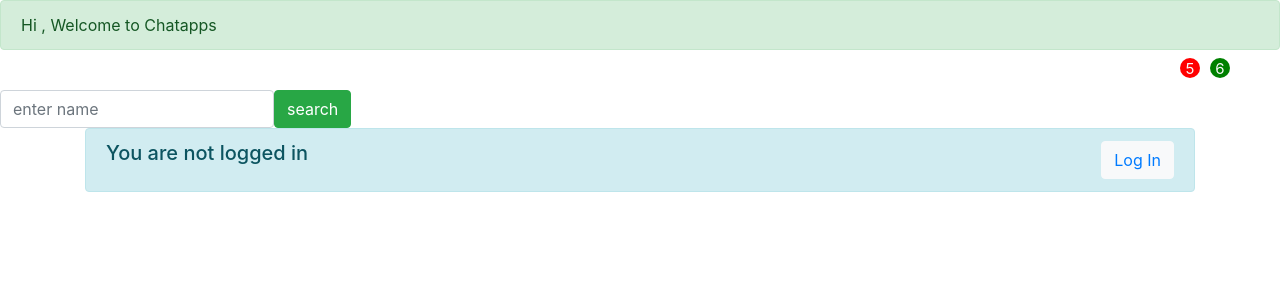
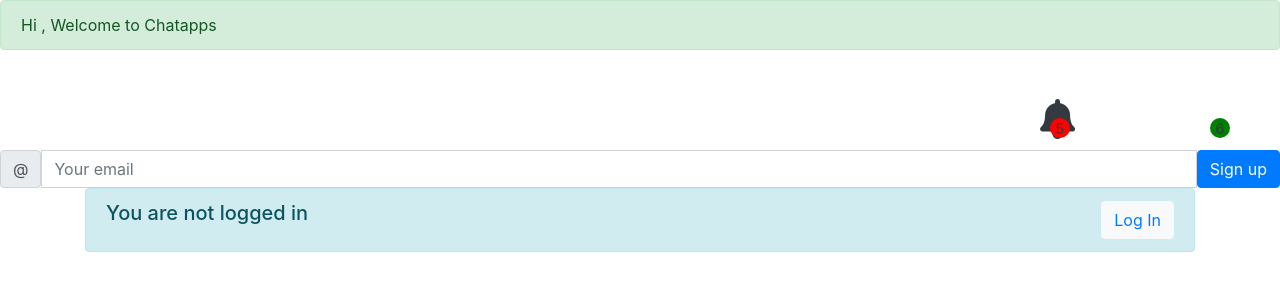
Before and after one commit to amar13617/Django_ChatApp, a Django app: a page that uses wechatapp/templates/base.html in a window 1280 px wide. Shown: the top 300 px of the page. Run offline with Django 4.2, Linux system fonts and the light colour scheme; data comes from the database, SQL or seed files in the repository; some libraries are stand-ins or nearby versions.

Commit message:
code committed

```diff
--- a/wechatapp/templates/base.html
+++ b/wechatapp/templates/base.html
@@ -6,10 +6,10 @@
     <meta name="viewport" content="width=device-width, initial-scale=1, shrink-to-fit=no">
 
     <!-- Bootstrap CSS -->
-    <link rel="stylesheet" href="https://cdn.jsdelivr.net/npm/bootstrap@4.3.1/dist/css/bootstrap.min.css" integrity="sha384-ggOyR0iXCbMQv3Xipma34MD+dH/1fQ784/j6cY/iJTQUOhcWr7x9JvoRxT2MZw1T" crossorigin="anonymous">
 
     <title>{% block title %}Django Auth Tutorial{% endblock %}</title>
-
+    <link rel="stylesheet" href="https://maxcdn.bootstrapcdn.com/bootstrap/4.5.2/css/bootstrap.min.css">
+    <link href="https://cdnjs.cloudflare.com/ajax/libs/font-awesome/5.15.3/css/all.min.css" rel="stylesheet" />
 
   </head>
 
@@ -64,6 +64,16 @@
       background-color: red;
 
     }
+    .iconClass{
+      position: relative;
+    }
+    .iconClass span{
+      position: absolute;
+      top: 0px;
+      right: 0px;
+      display: block;
+    }
+
 
 </style>
   <body>
@@ -77,23 +87,27 @@
 
       <div class= "col-sm">
 
-        <a class="text-light" id ="btn-nav">
+
+        <a class="text-dark" id ="btn-nav">
+          <i  class="fas fa-envelop "></i><span class="total">6</span>
+        </a>
+        <a class="text-dark" id ="btn-nav">
           <i class="fas fa-bell"></i><span class="pending">5</span>
         </a>
-        <a class="text-light" id ="btn-nav">
-          <i  class="fas fa-envelop "></i><span class="total">6</span>
-        </a>
+
       </div>
 
 
 
     </nav>
 
-    <form action=""  class="form-inline">
-      <input type="text" class="form-control" name="searchname" placeholder="enter name">
-      <input type="submit" class ="btn btn-success" value="search">
-
-    </form>
+    <form>
+      <div class="input-group mb-6">
+          <span class="input-group-text">@</span>
+          <input type="email" id="email" class="form-control" placeholder="Your email" aria-label="Email" aria-describedby="basic-addon1" size="20" />
+          <button type="submit" class="btn btn-primary btn-md">Sign up</button>
+      </div>
+  </form>
 
     {% endblock %}
 
```
